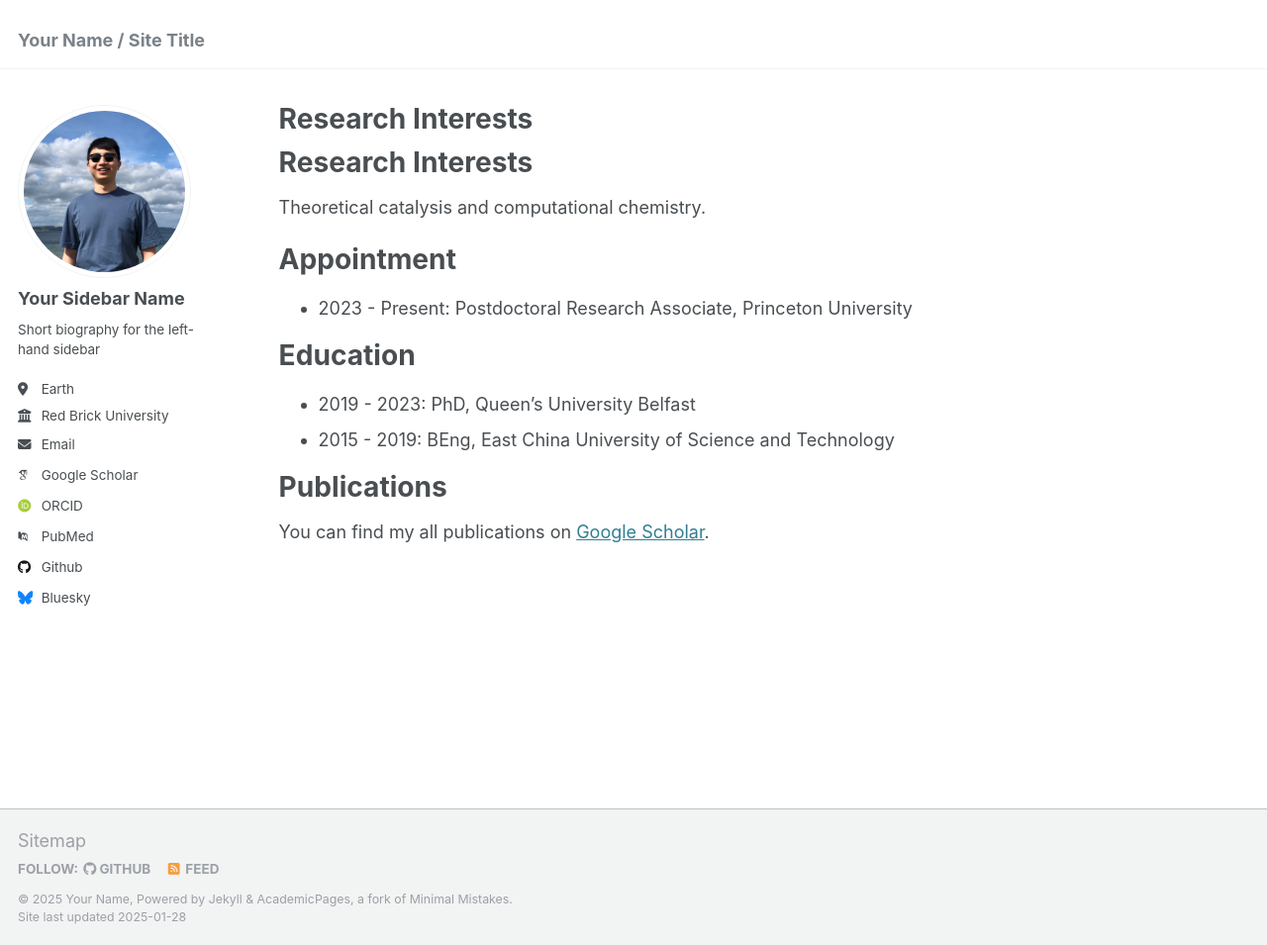
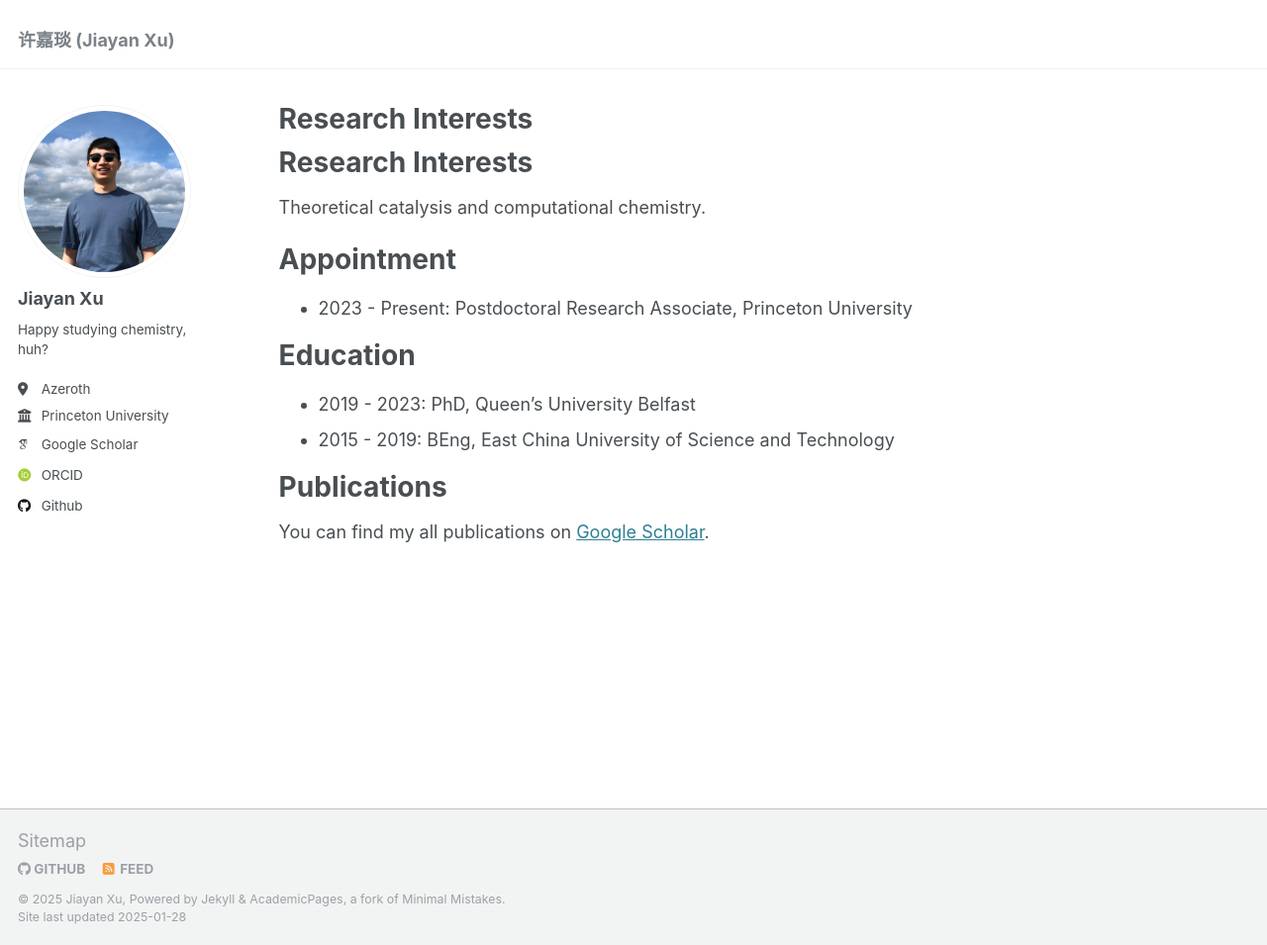
Before and after one commit to hsulab/hsulab.github.io, a Jekyll site: the page built from _pages/about.md, in a window 1280 px wide and 955 px high. Shown: the whole window at 99% size. Built offline with Jekyll 4.4.1, drawn with Linux system fonts in a browser that asks for light colours; some web fonts are replaced; our own code applies the rules of GitHub Pages for plain Markdown files.

Commit message:
update config

```diff
--- a/_config.yml
+++ b/_config.yml
@@ -7,14 +7,14 @@
 # server process.
 
 # Basic Site Settings
-locale                   : "en-US"
-title                    : "Your Name / Site Title"
+locale                   : "en-UK"
+title                    : "许嘉琰 (Jiayan Xu)"
 title_separator          : "-"
-name                     : &name "Your Name"
+name                     : &name "Jiayan Xu"
 description              : &description "personal description"
-url                      : https://academicpages.github.io # the base hostname & protocol for your site e.g. "https://[your GitHub username].github.io"
+url                      : https://hsulab.github.io # the base hostname & protocol for your site e.g. "https://[your GitHub username].github.io"
 baseurl                  : "" # the subpath of your site, e.g. "/blog"
-repository               : "academicpages/academicpages.github.io"
+repository               : "hsulab/hsulab.github.io"
 
 # Site Author - The following control what appear as part of the author content on the side bar.
 #               If a field is blank the icon and link will not appear, otherwise it will be shown.
@@ -22,34 +22,34 @@ repository               : "academicpages/academicpages.github.io"
 author:
   # Biographic information
   avatar           : "profile.png"
-  name             : "Your Sidebar Name"
+  name             : "Jiayan Xu"
   pronouns         : # example: "she/her"
-  bio              : "Short biography for the left-hand sidebar"
-  location         : "Earth"
-  employer         : "Red Brick University"
+  bio              : "Happy studying chemistry, huh?"
+  location         : "Azeroth"
+  employer         : "Princeton University"
   uri              : # URL
-  email            : "none@example.org"
+  email            : # email address
 
   # Academic websites
   arxiv            : # URL - Update with the correct link to your profile
-  googlescholar    : "https://scholar.google.com/citations?user=PS_CX0AAAAAJ"
-  impactstory      : # URL
-  orcid            : "http://orcid.org/yourorcidurl"
-  semantic         : # URL
-  pubmed           : "https://www.ncbi.nlm.nih.gov/pubmed/?term=john+snow"
-  researchgate     : # URL
-  scopus           : # URL
+  googlescholar    : "https://scholar.google.com/citations?user=ue5SBQMAAAAJ&hl"
+  # impactstory      : # URL
+  orcid            : "https://orcid.org/0000-0001-9897-5778"
+  # semantic         : # URL
+  # pubmed           : # URL
+  # researchgate     : # URL
+  # scopus           : # URL
 
   # Repositories and software development
   bitbucket        : # Username - Update with your username on the site
   codepen          : # Username
   dribbble         : # Username
-  github           : "academicpages"
+  github           : "hsulab"
   kaggle           : # Username
   stackoverflow    : # User number or user number and name (i.e., use "1" or "1/jeff-atwood")
 
   # Social media
-  bluesky          : "bsky.app" # Replace this with you Bluesky username
+  bluesky          : # Replace this with you Bluesky username
   facebook         : # Username
   flickr           : # Username
   foursquare       : # Username
```
